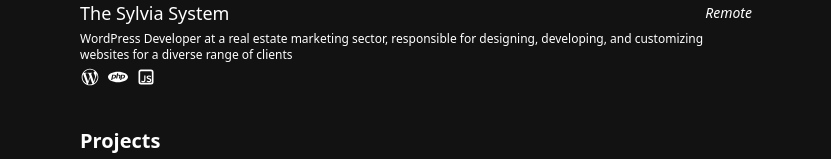
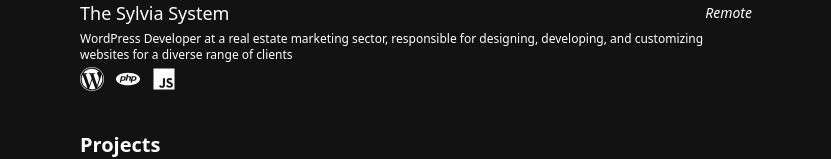
Before and after one commit to jameskiongo/portfolio-nextjs, a Next.js app: page / in a window 1280 px wide. Shown: the part 379-538 px from the top of the page, without its empty margins (224-1055 px from the left). Built offline with nearby package versions, Linux system fonts and the light colour scheme.

Commit message:
fixing experience section icon size

```diff
--- a/src/components/Experience/ExperienceSection.jsx
+++ b/src/components/Experience/ExperienceSection.jsx
@@ -34,7 +34,7 @@ export default function ExperienceSection() {
 					designing, developing, and customizing websites for a diverse range of
 					clients
 				</p>
-				<div className="flex flex-row gap-x-2">
+				<div className="flex flex-row gap-x-3">
 					<WordpressIcon />
 					<PhpIcon />
 					<JsIcon />
--- a/src/components/icons/JsIcon.jsx
+++ b/src/components/icons/JsIcon.jsx
@@ -2,12 +2,13 @@ export function JsIcon() {
 	return (
 		<svg
 			xmlns="http://www.w3.org/2000/svg"
-			className="size-5"
-			viewBox="0 0 24 24"
+			width="24"
+			height="24"
+			viewBox="0 0 448 512"
 		>
 			<path
 				fill="currentColor"
-				d="m13.334 16.055l-.858 1.188q1.221 1.089 3.036 1.089q1.386-.033 2.112-.715q.737-.693.737-1.65q0-.935-.517-1.54t-1.738-.968q-1.01-.307-1.43-.561q-.418-.264-.418-.638q0-.34.341-.55q.342-.21.913-.209q.419 0 .946.165q.528.143.935.462l.77-1.199q-1.011-.814-2.684-.814q-1.198 0-1.969.616q-.792.615-.792 1.529q.011.968.638 1.507q.638.54 1.815.88q.98.307 1.331.616a.97.97 0 0 1 .341.748a.75.75 0 0 1-.34.66q-.353.242-1.013.242q-1.077.01-2.156-.858m-5.53.638a2.2 2.2 0 0 1-.616-.583l-1.034.847q.463.78 1.144 1.089q.638.285 1.463.286q.45 0 .935-.143t.891-.484q.715-.572.748-1.87v-5.588H9.85v5.302q0 .76-.34 1.067q-.342.297-.859.297q-.495 0-.847-.22M3 6a3 3 0 0 1 3-3h12a3 3 0 0 1 3 3v12a3 3 0 0 1-3 3H6a3 3 0 0 1-3-3zm3-1a1 1 0 0 0-1 1v12a1 1 0 0 0 1 1h12a1 1 0 0 0 1-1V6a1 1 0 0 0-1-1z"
+				d="M0 32v448h448V32zm243.8 349.4c0 43.6-25.6 63.5-62.9 63.5c-33.7 0-53.2-17.4-63.2-38.5l34.3-20.7c6.6 11.7 12.6 21.6 27.1 21.6c13.8 0 22.6-5.4 22.6-26.5V237.7h42.1zm99.6 63.5c-39.1 0-64.4-18.6-76.7-43l34.3-19.8c9 14.7 20.8 25.6 41.5 25.6c17.4 0 28.6-8.7 28.6-20.8c0-14.4-11.4-19.5-30.7-28l-10.5-4.5c-30.4-12.9-50.5-29.2-50.5-63.5c0-31.6 24.1-55.6 61.6-55.6c26.8 0 46 9.3 59.8 33.7L368 290c-7.2-12.9-15-18-27.1-18c-12.3 0-20.1 7.8-20.1 18c0 12.6 7.8 17.7 25.9 25.6l10.5 4.5c35.8 15.3 55.9 31 55.9 66.2c0 37.8-29.8 58.6-69.7 58.6"
 			/>
 		</svg>
 	);
--- a/src/components/icons/PhpIcon.jsx
+++ b/src/components/icons/PhpIcon.jsx
@@ -2,7 +2,9 @@ export function PhpIcon() {
 	return (
 		<svg
 			xmlns="http://www.w3.org/2000/svg"
-			className="size-5"
+			// className="size-5"
+			width={24}
+			height={24}
 			viewBox="0 0 128 128"
 		>
 			<path
--- a/src/components/icons/WordpressIcon.jsx
+++ b/src/components/icons/WordpressIcon.jsx
@@ -2,13 +2,18 @@ export function WordpressIcon() {
 	return (
 		<svg
 			xmlns="http://www.w3.org/2000/svg"
-			className="size-5"
-			viewBox="0 0 24 24"
+			width="24"
+			height="24"
+			viewBox="0 0 16 16"
 		>
-			<path
-				fill="currentColor"
-				d="M12 2C6.49 2 2 6.49 2 12s4.49 10 10 10s10-4.49 10-10S17.51 2 12 2M3.01 12c0-1.3.28-2.54.78-3.66l4.29 11.75c-3-1.46-5.07-4.53-5.07-8.09M12 20.99c-.88 0-1.73-.13-2.54-.37l2.7-7.84l2.76 7.57c.02.04.04.09.06.12c-.93.34-1.93.52-2.98.52m1.24-13.21c.54-.03 1.03-.09 1.03-.09c.48-.06.43-.77-.06-.74c0 0-1.46.11-2.4.11c-.88 0-2.37-.11-2.37-.11c-.48-.02-.54.72-.05.75c0 0 .46.06.94.09l1.4 3.84l-1.97 5.9l-3.27-9.75c.54-.02 1.03-.08 1.03-.08c.48-.06.43-.77-.06-.74c0 0-1.46.11-2.4.11c-.17 0-.37 0-.58-.01C6.1 4.62 8.86 3.01 12 3.01c2.34 0 4.47.89 6.07 2.36c-.04 0-.08-.01-.12-.01c-.88 0-1.51.77-1.51 1.6c0 .74.43 1.37.88 2.11c.34.6.74 1.37.74 2.48c0 .77-.3 1.66-.68 2.91l-.9 3zm6.65-.09a8.99 8.99 0 0 1-3.37 12.08l2.75-7.94c.51-1.28.68-2.31.68-3.22c0-.33-.02-.64-.06-.92"
-			/>
+			<g fill="currentColor">
+				<path d="M12.633 7.653c0-.848-.305-1.435-.566-1.892l-.08-.13c-.317-.51-.594-.958-.594-1.48c0-.63.478-1.218 1.152-1.218q.03 0 .058.003l.031.003A6.84 6.84 0 0 0 8 1.137A6.86 6.86 0 0 0 2.266 4.23c.16.005.313.009.442.009c.717 0 1.828-.087 1.828-.087c.37-.022.414.521.044.565c0 0-.371.044-.785.065l2.5 7.434l1.5-4.506l-1.07-2.929c-.369-.022-.719-.065-.719-.065c-.37-.022-.326-.588.043-.566c0 0 1.134.087 1.808.087c.718 0 1.83-.087 1.83-.087c.37-.022.413.522.043.566c0 0-.372.043-.785.065l2.48 7.377l.684-2.287l.054-.173c.27-.86.469-1.495.469-2.046zM1.137 8a6.86 6.86 0 0 0 3.868 6.176L1.73 5.206A6.8 6.8 0 0 0 1.137 8" />
+				<path d="M6.061 14.583L8.121 8.6l2.109 5.78q.02.05.049.094a6.85 6.85 0 0 1-4.218.109m7.96-9.876q.046.328.047.706c0 .696-.13 1.479-.522 2.458l-2.096 6.06a6.86 6.86 0 0 0 2.572-9.224z" />
+				<path
+					fill-rule="evenodd"
+					d="M0 8c0-4.411 3.589-8 8-8s8 3.589 8 8s-3.59 8-8 8s-8-3.589-8-8m.367 0c0 4.209 3.424 7.633 7.633 7.633S15.632 12.209 15.632 8C15.632 3.79 12.208.367 8 .367C3.79.367.367 3.79.367 8"
+				/>
+			</g>
 		</svg>
 	);
 }
```
